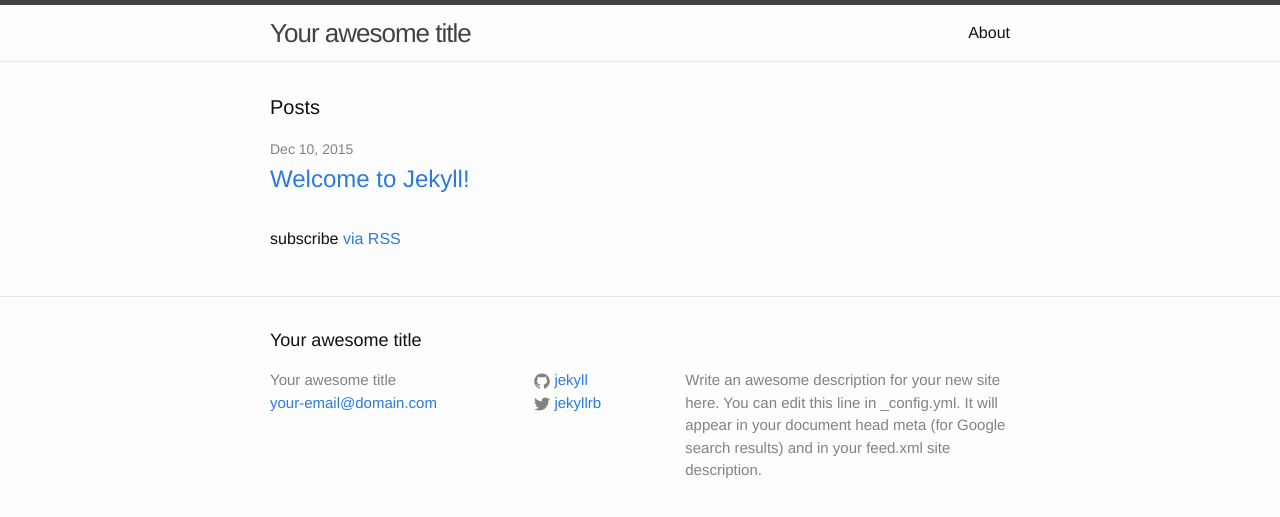
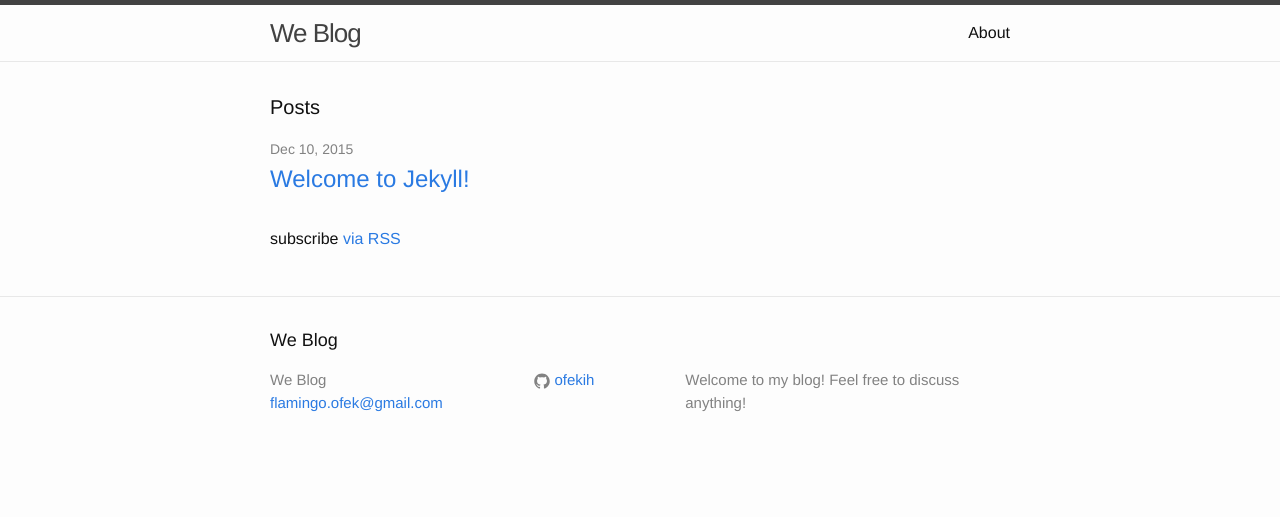
Before and after one commit to The-Ofek-Foundation/blog, a Jekyll site: the page built from index.html, in a window 1280 px wide. Shown: the top 517 px of the page. Built offline with Jekyll 4.4.1, drawn with Linux system fonts in a browser that asks for light colours.

Commit message:
Update config

```diff
--- a/_config.yml
+++ b/_config.yml
@@ -6,16 +6,14 @@
 # 'jekyll serve'. If you change this file, please restart the server process.
 
 # Site settings
-title: Your awesome title
-email: your-email@domain.com
+title: We Blog
+email: flamingo.ofek@gmail.com
 description: > # this means to ignore newlines until "baseurl:"
-  Write an awesome description for your new site here. You can edit this
-  line in _config.yml. It will appear in your document head meta (for
-  Google search results) and in your feed.xml site description.
-baseurl: "" # the subpath of your site, e.g. /blog
-url: "http://yourdomain.com" # the base hostname & protocol for your site
-twitter_username: jekyllrb
-github_username:  jekyll
+  Welcome to my blog! Feel free to discuss anything!
+baseurl: "/blog" # the subpath of your site, e.g. /blog
+url: "http://the-ofek-foundation.github.io" # the base hostname & protocol for your site
+# twitter_username:
+github_username:  ofekih
 
 # Build settings
 markdown: kramdown
```
